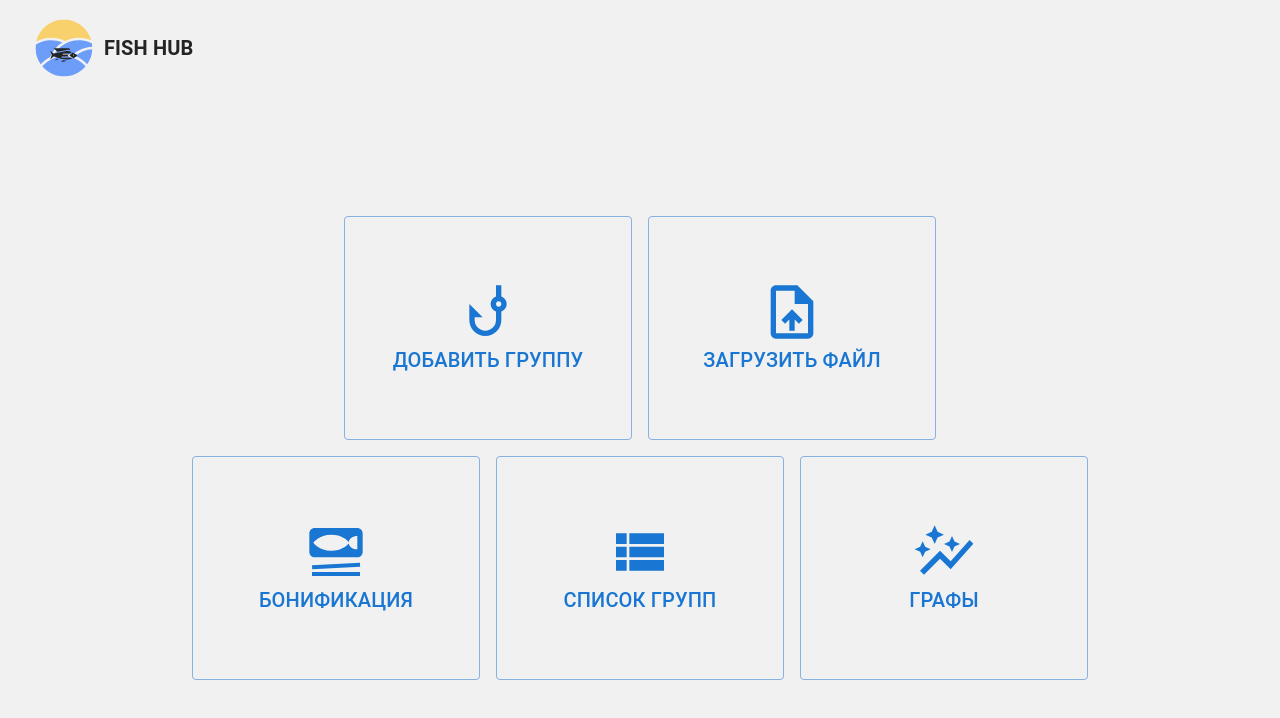
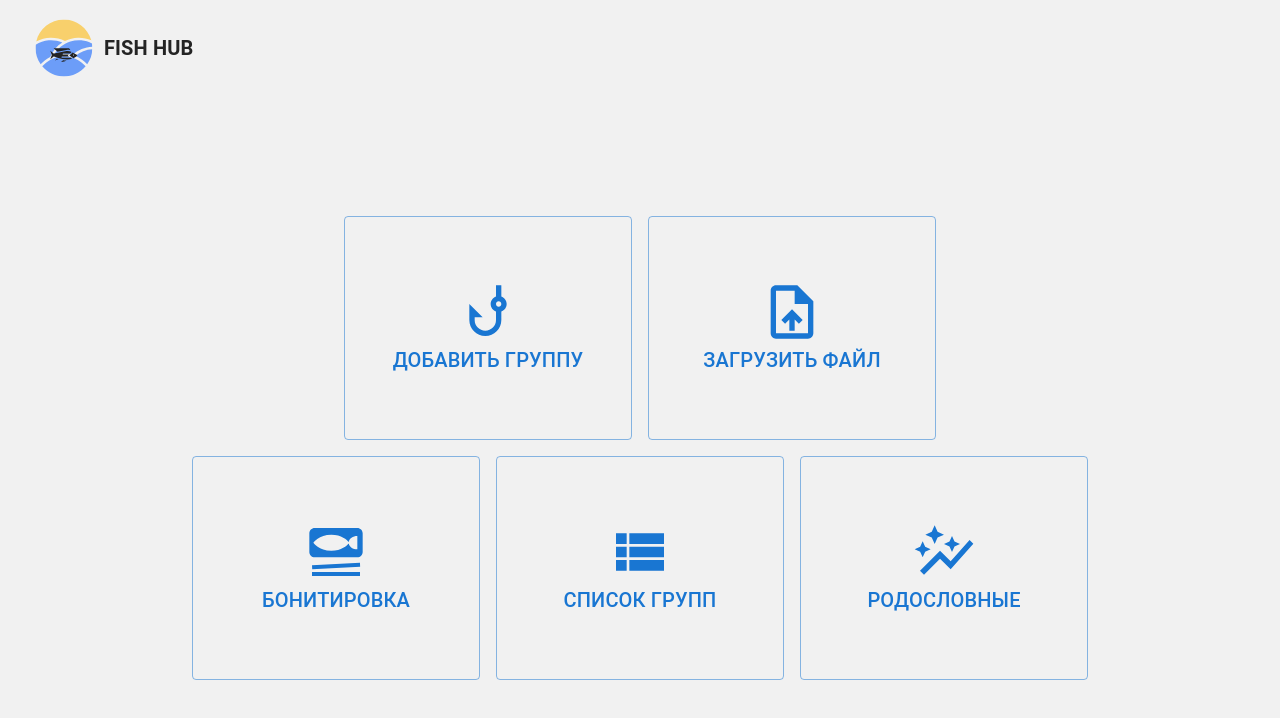
Before and after one commit to baddelo/AgroCode-hackathon-2024, a React (Vite) app in the folder frontend/: page / in a window 1280 px wide. Shown: the top 718 px of the page. Built offline with nearby package versions, Linux system fonts and the light colour scheme.

Commit message:
changed widget name

```diff
--- a/frontend/src/features/main/components/mainForm/index.tsx
+++ b/frontend/src/features/main/components/mainForm/index.tsx
@@ -20,7 +20,7 @@ function MainForm() {
 			onClick={() => navigate('/form')}
 		>
 			<SetMealIcon color='primary' sx={{ width: '64px', height: '64px' }} />
-			<Typography variant="h6" color="primary">Бонификация</Typography>
+			<Typography variant="h6" color="primary">Бонитировка</Typography>
 		</Button>
 	);
 }
--- a/frontend/src/features/main/components/mainGraph/index.tsx
+++ b/frontend/src/features/main/components/mainGraph/index.tsx
@@ -20,7 +20,7 @@ function MainGraph() {
 			onClick={() => navigate('/graph')}
 		>
 			<AutoGraphIcon color='primary' sx={{ width: '64px', height: '64px' }} />
-			<Typography variant="h6" color="primary">Графы</Typography>
+			<Typography variant="h6" color="primary">Родословные</Typography>
 		</Button>
 	);
 }
```
